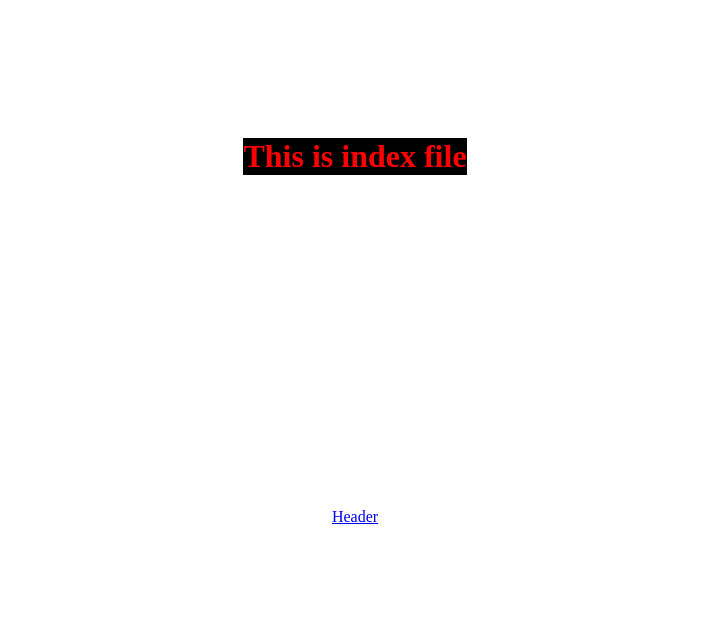
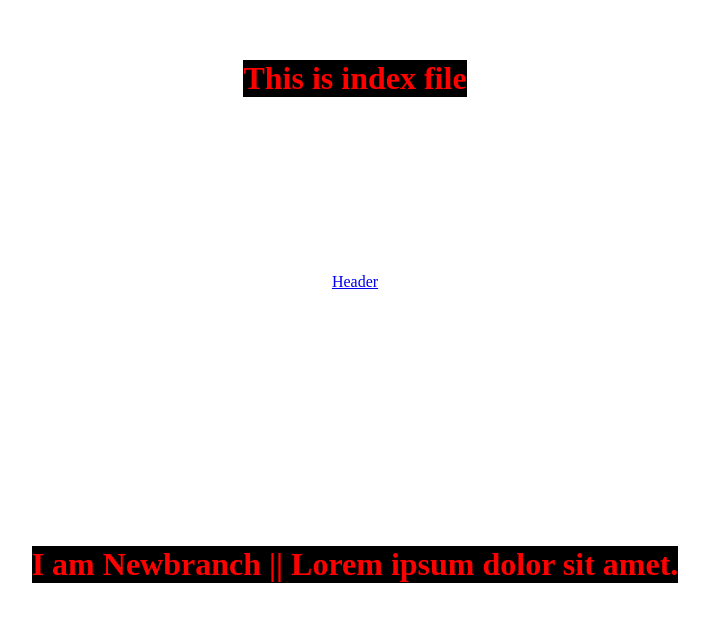
Before and after one commit to B-prajwal/projectOne, a plain HTML site: page index.html in a window 1280 px wide. Shown: the part 126-748 px from the top of the page, without its empty margins (285-994 px from the left). Drawn offline with Linux system fonts and the light colour scheme.

Commit message:
new branch

```diff
--- a/index.html
+++ b/index.html
@@ -8,6 +8,7 @@
   <body>
     <h1>This is index file</h1>
     <a href="./header.html">Header</a>
+    <h1>I am Newbranch || Lorem ipsum dolor sit amet.</h1>
   </body>
   <style>
     h1 {
```
